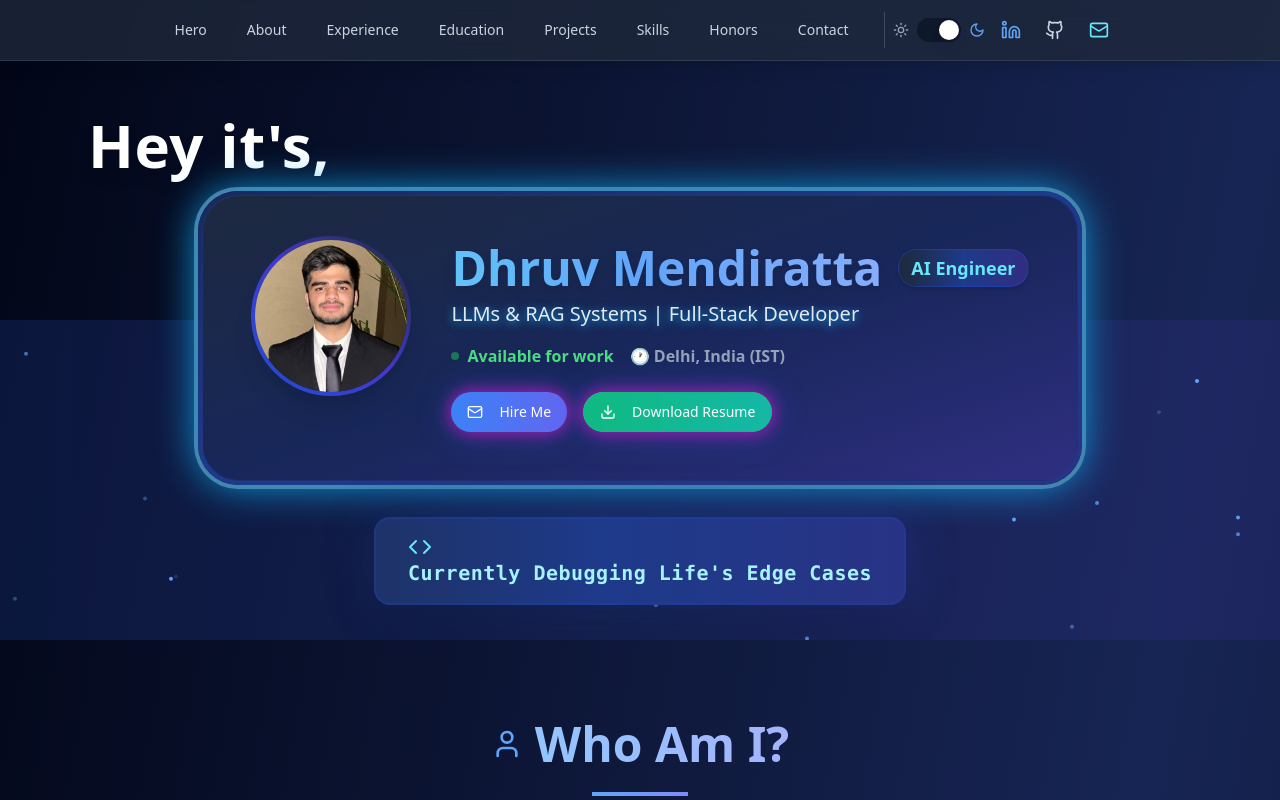
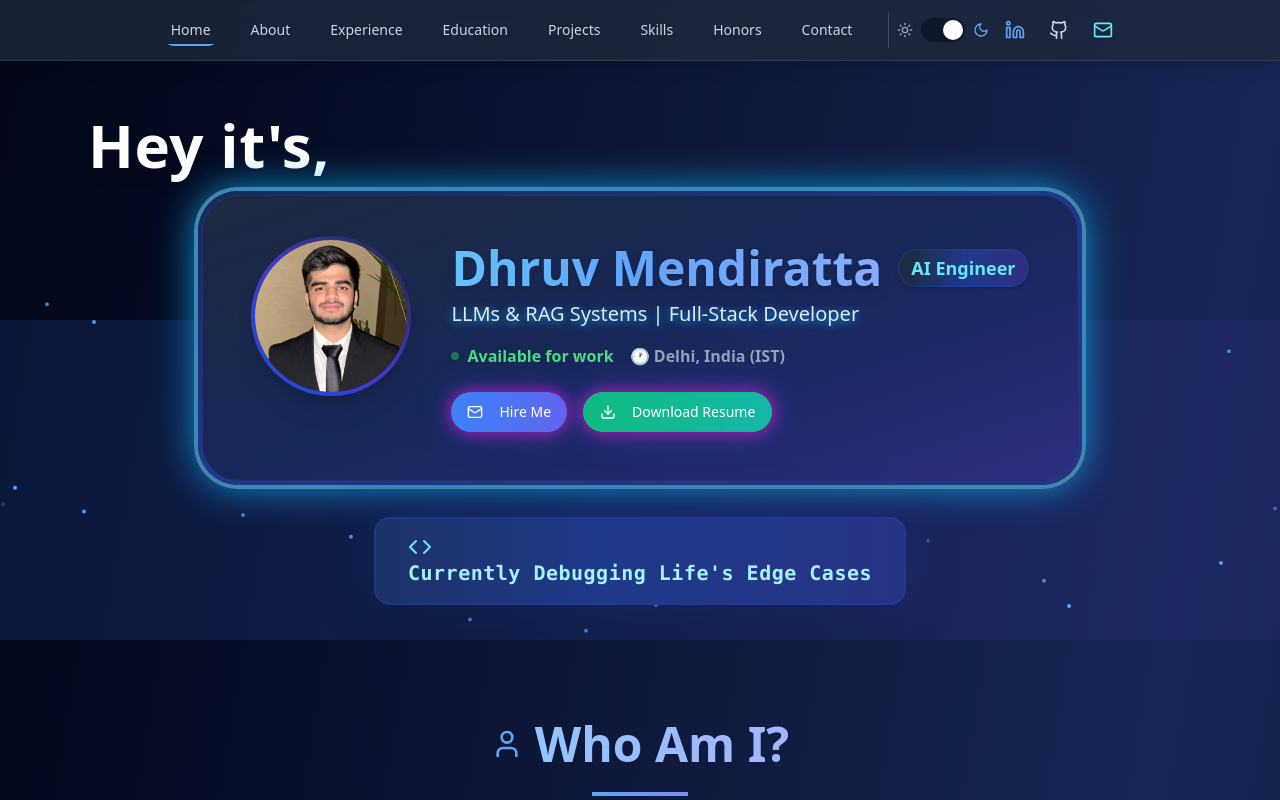
Before and after one commit to dhruvm-18/dhruv-portfolio, a React (Vite) app: page / in a window 1280 px wide. Shown: the top 800 px of the page. Built offline with nearby package versions, Linux system fonts and the light colour scheme.

Commit message:
Made changes to scrolling

```diff
--- a/src/pages/Index.tsx
+++ b/src/pages/Index.tsx
@@ -8,7 +8,7 @@ import { Switch } from '@/components/ui/switch';
 import dhruvProfilePic from '/dhruv.jpeg';
 
 const Index = () => {
-  const [activeSection, setActiveSection] = useState('hero');
+  const [activeSection, setActiveSection] = useState('home');
   const [isDarkMode, setIsDarkMode] = useState(true);
   const [isMobileMenuOpen, setIsMobileMenuOpen] = useState(false);
   const { scrollYProgress } = useScroll();
@@ -187,6 +187,31 @@ const Index = () => {
     ? "bg-slate-800/80 border-slate-600/50"
     : "bg-white/80 border-blue-200/50";
 
+  // --- Scrollspy logic ---
+  useEffect(() => {
+    const sectionIds = [
+      'home', 'about', 'experience', 'education', 'projects', 'skills', 'honors', 'contact'
+    ];
+    const handleScroll = () => {
+      let found = false;
+      for (let i = sectionIds.length - 1; i >= 0; i--) {
+        const el = document.getElementById(sectionIds[i]);
+        if (el) {
+          const rect = el.getBoundingClientRect();
+          if (rect.top <= 80) { // 80px for nav height
+            setActiveSection(sectionIds[i]);
+            found = true;
+            break;
+          }
+        }
+      }
+      if (!found) setActiveSection('home');
+    };
+    window.addEventListener('scroll', handleScroll, { passive: true });
+    handleScroll();
+    return () => window.removeEventListener('scroll', handleScroll);
+  }, []);
+
   return (
     <div ref={containerRef} className={`min-h-screen transition-all duration-500 ${themeClasses} overflow-x-hidden`}>
       {/* Floating Navigation - Desktop */}
@@ -197,15 +222,29 @@ const Index = () => {
         transition={{ delay: 1 }}
       >
         <div className="flex items-center justify-center gap-x-1 sm:gap-x-2 md:gap-x-4">
-          {['Hero', 'About', 'Experience', 'Education', 'Projects', 'Skills', 'Honors', 'Contact'].map((item) => (
+          {['Home', 'About', 'Experience', 'Education', 'Projects', 'Skills', 'Honors', 'Contact'].map((item) => (
             <button
               key={item}
               onClick={() => scrollToSection(item.toLowerCase())}
-              className={`text-xs md:text-sm font-medium px-3 py-1.5 rounded-full transition-colors duration-300 focus:outline-none focus:ring-2 focus:ring-blue-400 ${
-                isDarkMode ? 'text-slate-300 hover:text-blue-400' : 'text-gray-600 hover:text-blue-600'
-              }`}
+              className={`group relative text-xs md:text-sm font-medium px-3 py-1.5 rounded-full transition-colors duration-300 focus:outline-none focus:ring-2 focus:ring-blue-400
+                ${isDarkMode ? 'text-slate-300 hover:text-blue-400' : 'text-gray-600 hover:text-blue-600'}
+              `}
+              style={{ overflow: 'hidden' }}
             >
-              {item}
+              <span>{item}</span>
+              <span
+                className={`absolute left-0 bottom-0 h-0.5 w-full transition-all duration-300
+                  ${activeSection === item.toLowerCase() ? (isDarkMode ? 'bg-blue-400' : 'bg-blue-600') : 'bg-transparent'}
+                `}
+                style={{
+                  transform: activeSection === item.toLowerCase() ? 'scaleX(1)' : 'scaleX(0)',
+                  transformOrigin: 'left',
+                }}
+              />
+              <span
+                className="absolute left-0 bottom-0 h-0.5 w-full bg-blue-400/60 dark:bg-blue-600/60 scale-x-0 group-hover:scale-x-100 transition-transform duration-300"
+                style={{ transformOrigin: 'left' }}
+              />
             </button>
           ))}
           <div className="flex items-center space-x-1 md:space-x-2 ml-2 pl-2 border-l border-slate-400/30">
@@ -241,7 +280,7 @@ const Index = () => {
               </Button>
             </div>
             <div className="flex flex-col items-center justify-center h-full gap-6 -mt-16">
-              {['Hero', 'About', 'Experience', 'Education', 'Projects', 'Skills', 'Honors', 'Contact'].map((item) => (
+              {['Home', 'About', 'Experience', 'Education', 'Projects', 'Skills', 'Honors', 'Contact'].map((item) => (
                 <button
                   key={item}
                   onClick={() => scrollToSection(item.toLowerCase())}
@@ -265,7 +304,7 @@ const Index = () => {
       </AnimatePresence>
 
       {/* Hero Section */}
-      <section id="hero" className="relative min-h-[80vh] flex flex-col items-center justify-center overflow-hidden pt-24 md:pt-28 px-2 md:px-0">
+      <section id="home" className="relative min-h-[80vh] flex flex-col items-center justify-center overflow-hidden pt-24 md:pt-28 px-2 md:px-0">
         <div className="w-full max-w-6xl mx-auto px-6 mb-2 md:mb-4">
           <h1 className={`text-4xl md:text-6xl font-extrabold ${isDarkMode ? 'text-white' : 'text-gray-900'} text-left drop-shadow-lg`} style={{letterSpacing: '0.01em'}}>
             Hey it's,
@@ -758,7 +797,7 @@ const Index = () => {
                   <Award className={`w-6 h-6 flex-shrink-0 ${isDarkMode ? 'text-yellow-300' : 'text-yellow-500'}`} />
                   <div>
                     <div className="font-semibold text-base md:text-lg">Student Excellence Award</div>
-                    <div className={`text-sm ${isDarkMode ? 'text-slate-300' : 'text-gray-700'}`}>Recognized for overall academic and technical performance in the 5th semester at Manipal University Jaipur</div>
+                    <div className={`text-sm ${isDarkMode ? 'text-slate-300' : 'text-gray-700'}`}>Given for outstanding internship performance and publishing a journal research paper at Manipal University Jaipur</div>
                   </div>
                 </li>
                 <li className="flex items-start gap-3">
@@ -874,6 +913,26 @@ const Index = () => {
         </div>
       </section>
 
+      {/* Map Section at the bottom */}
+      <section className="py-12 px-4 sm:px-6 md:py-16 bg-transparent">
+        <div className="max-w-2xl mx-auto text-center mb-6">
+          <h3 className={`text-2xl md:text-3xl font-bold mb-2 ${isDarkMode ? 'text-blue-300' : 'text-blue-700'}`}>My Location</h3>
+          <p className={`text-base md:text-lg ${isDarkMode ? 'text-slate-300' : 'text-gray-700'}`}>Delhi, India</p>
+        </div>
+        <div className="flex justify-center">
+          <iframe
+            title="Delhi Map"
+            src="https://www.openstreetmap.org/export/embed.html?bbox=76.83715820312501%2C28.38081818087789%2C77.38952636718751%2C28.8831596093235&amp;layer=mapnik&amp;marker=28.6139%2C77.2090"
+            width="400"
+            height="300"
+            className="rounded-2xl border-2 border-blue-200 shadow-lg"
+            style={{ minWidth: '300px', minHeight: '200px', border: 0 }}
+            allowFullScreen
+            loading="lazy"
+          ></iframe>
+        </div>
+      </section>
+
       {/* Footer */}
       <footer className={`py-6 md:py-8 px-4 sm:px-6 border-t ${isDarkMode ? 'border-slate-600/50' : 'border-gray-200'}`}>
         <div className="max-w-6xl mx-auto text-center">
```
